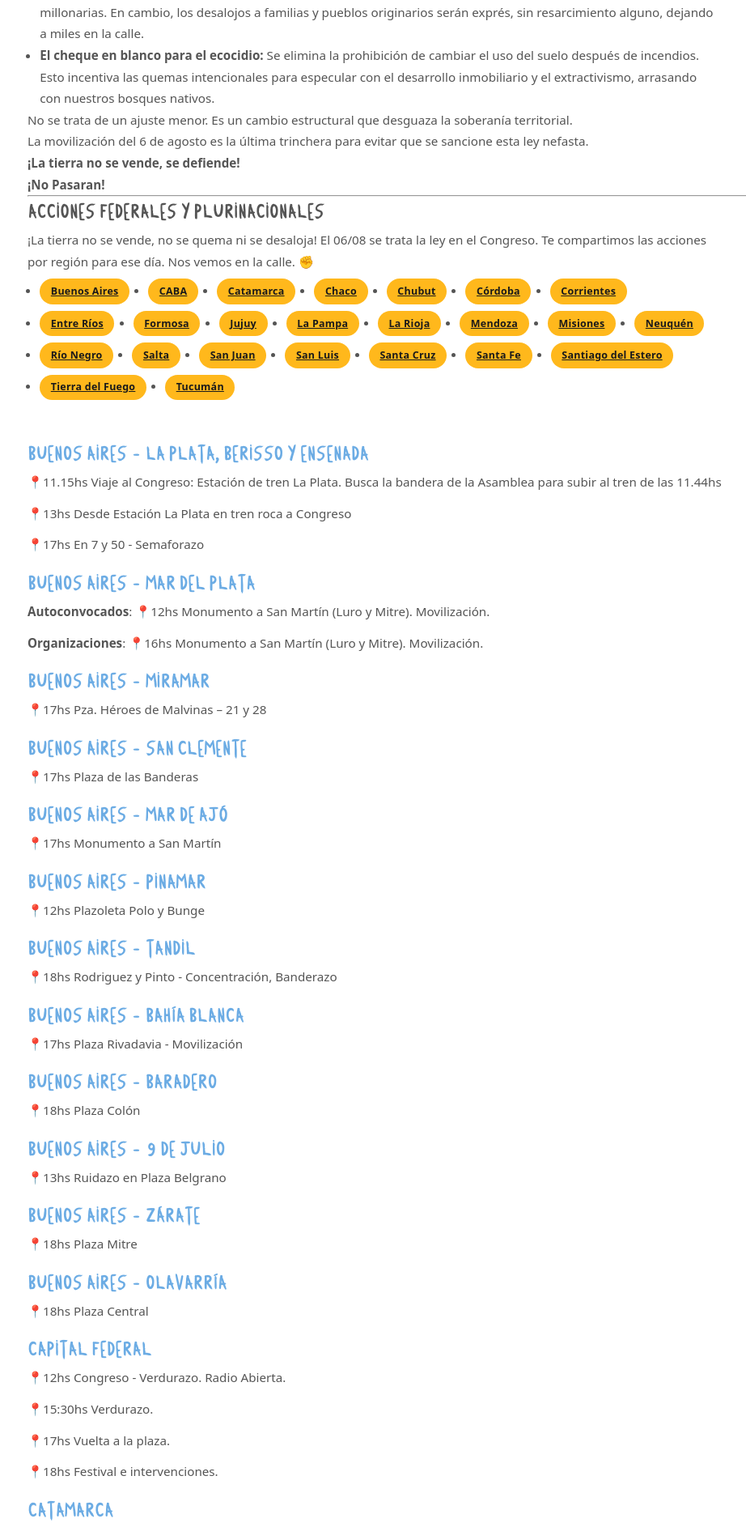
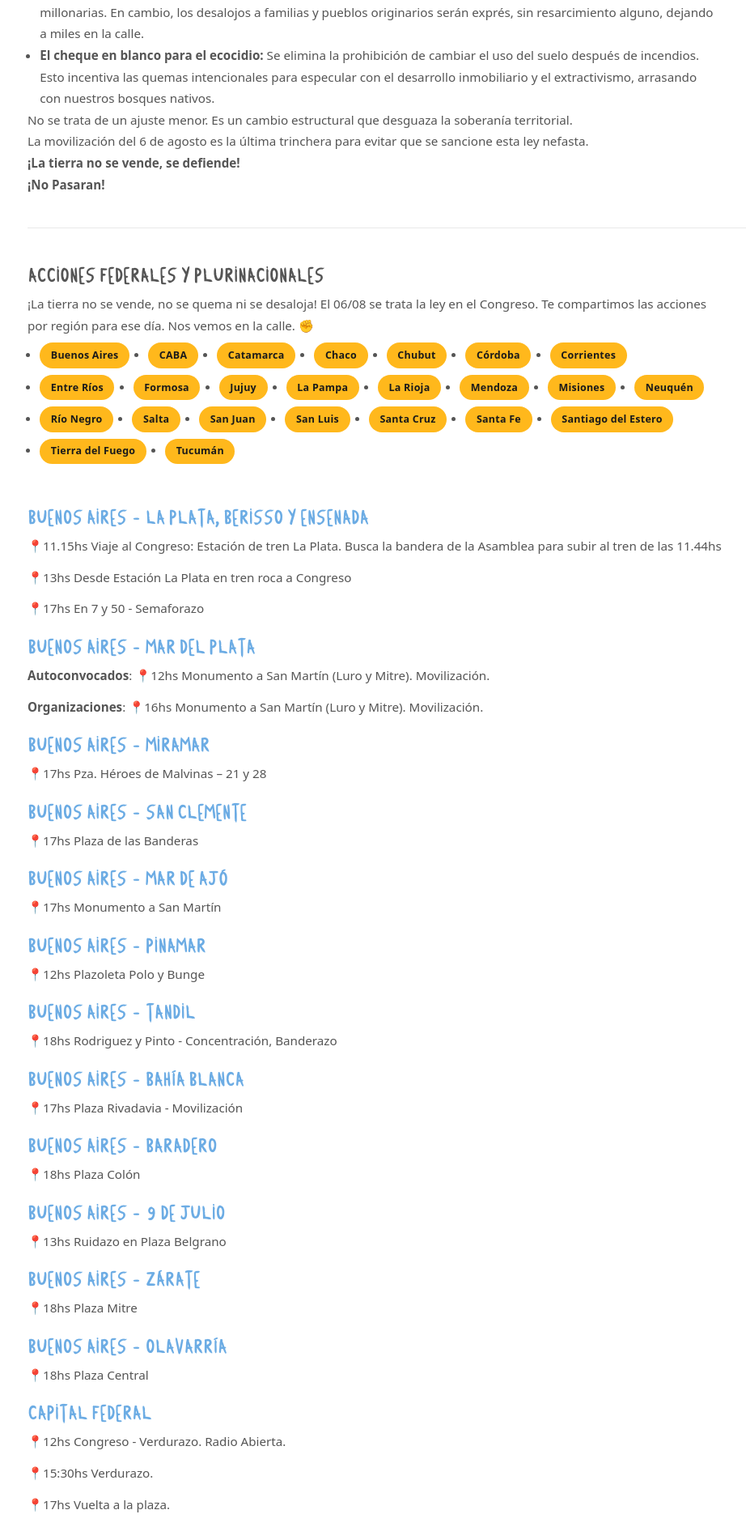
Before and after one commit to LaCamisetaOrg/LaCamisetaOrg.github.io, a Jekyll site: the page built from _actions/acciones68.md, in a window 1280 px wide. Shown: the part 853-2739 px from the top of the page at 81% size, without its empty margins (6-928 px from the left). Built offline with Jekyll 4.4.1, drawn with Linux system fonts in a browser that asks for light colours; a script that is not in the unit is left out.

Commit message:
Add files via upload

```diff
--- a/assets/css/main.css
+++ b/assets/css/main.css
@@ -602,6 +602,8 @@
   font-size: 0.78rem;
   font-weight: 700;
   letter-spacing: 0.02em;
+  text-decoration: none;
+  white-space: nowrap;
 }
 
 /* =========================================================
@@ -784,6 +786,22 @@
 
 .action-page__body p + p {
   margin-top: 0.8em;
+}
+
+.hashtag-list--wrap3 {
+  gap: var(--space-xs);
+  margin-top: var(--space-md);
+}
+
+.hashtag-list--wrap3 > li {
+  flex: 0 0 calc((100% - 2 * var(--space-xs)) / 3);
+}
+
+.action-page__body hr {
+  margin-top: 2.5rem;
+  margin-bottom: 2.5rem;
+  border: none;
+  border-top: 1px solid var(--color-border, #ddd);
 }
 
 .action-page__body li,
```
